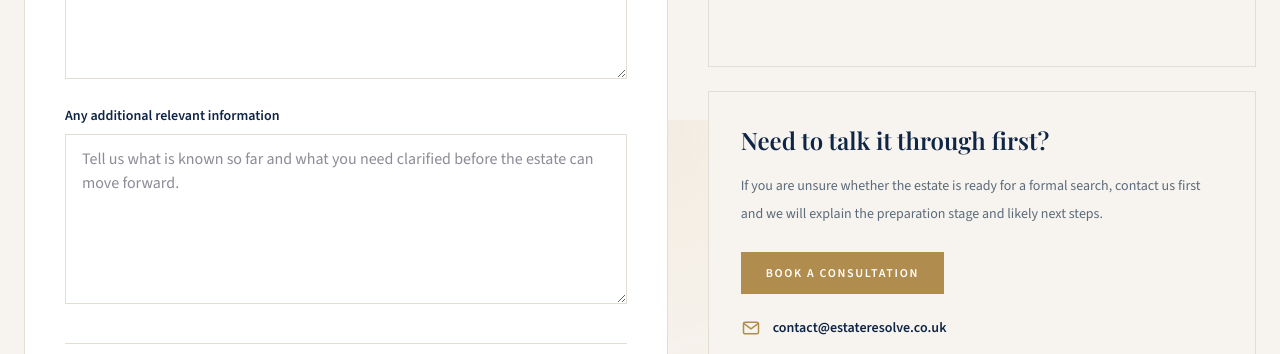
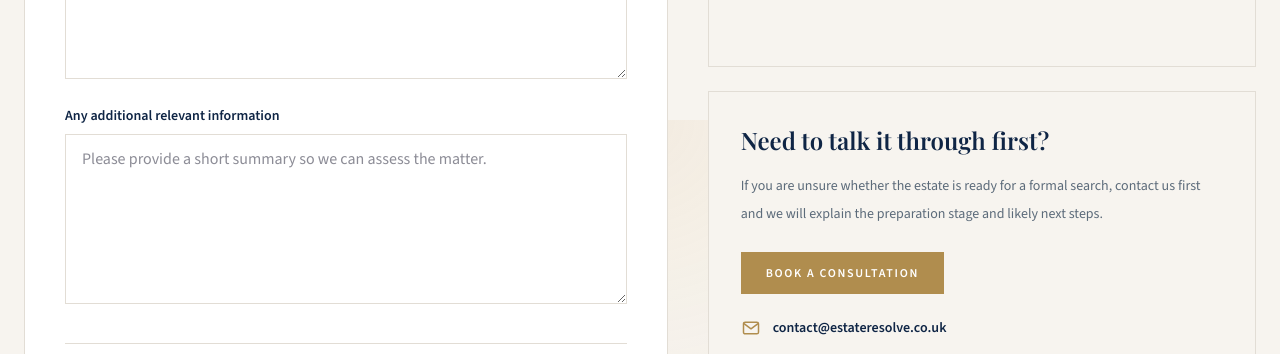
Before and after one commit to daniyal198/Estate_resolve, a Next.js app: page /start-a-case in a window 1280 px wide. Shown: the part 2280-2634 px from the top of the page. Built offline with nearby package versions, Linux system fonts and the light colour scheme; no server answers.

Commit message:
Update case summary placeholder

```diff
--- a/app/components/IntakeForm.tsx
+++ b/app/components/IntakeForm.tsx
@@ -478,7 +478,7 @@ export function IntakeForm({ initialServicePackage }: IntakeFormProps) {
             <textarea
               id="caseSummary"
               rows={6}
-              placeholder="Tell us what is known so far and what you need clarified before the estate can move forward."
+              placeholder="Please provide a short summary so we can assess the matter."
               className={inputClassName}
               {...register("caseSummary")}
             />
```
